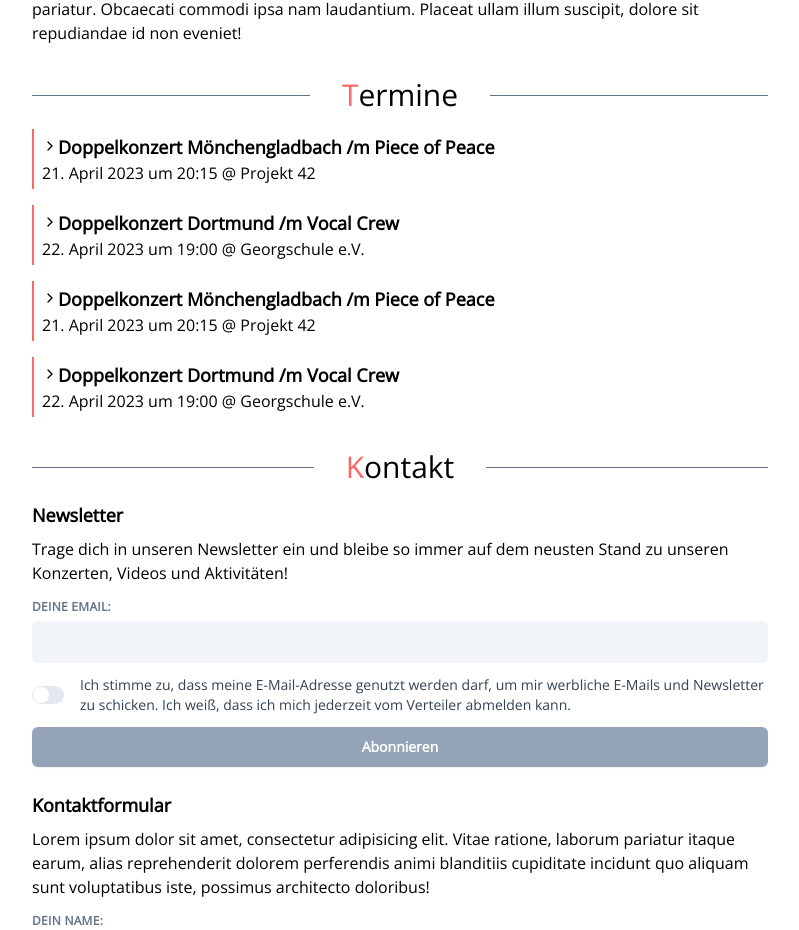
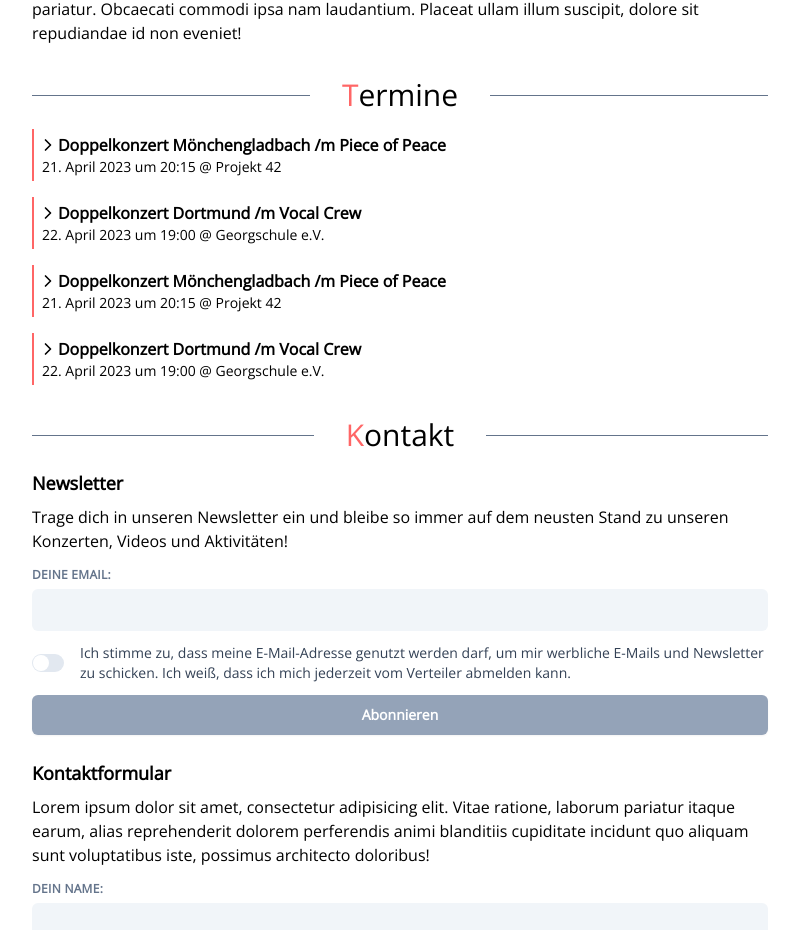
Before and after one commit to martinst01/popchor-koeln, a SvelteKit app: page / in a window 1280 px wide. Shown: the part 1051-1981 px from the top of the page, without its empty margins (240-1039 px from the left). Built offline with nearby package versions, Linux system fonts and the light colour scheme.

Commit message:
feat: minor changes for gig design

```diff
--- a/src/routes/(index)/Gig.svelte
+++ b/src/routes/(index)/Gig.svelte
@@ -22,17 +22,17 @@
     role="button"
     tabindex="0"
 >
-    <h3 class="flex items-baseline text-lg font-bold" class:mb-2={expanded}>
+    <h3 class="text-md flex items-center font-bold" class:mb-2={expanded}>
         {#if expanded}
-            <ChevronDown class="inline" size="16" />
+            <ChevronDown class="-ml-1 inline" size="20" />
         {:else}
-            <ChevronRight class="inline" size="16" />
+            <ChevronRight class="-ml-1 inline" size="20" />
         {/if}
         {title}
     </h3>
 
     {#if expanded}
-        <GigLine label="Wann"><div class="font-bold">{time}</div></GigLine>
+        <GigLine label="Wann">{time}</GigLine>
         <GigLine label="Wo">
             <div>
                 {#each place as placeItem}
@@ -45,6 +45,6 @@
 
         <p class="mt-2 text-sm"><slot /></p>
     {:else}
-        <p class="text-md">{time} @ {place[0]}</p>
+        <p class="text-sm">{time} @ {place[0]}</p>
     {/if}
 </div>
```
